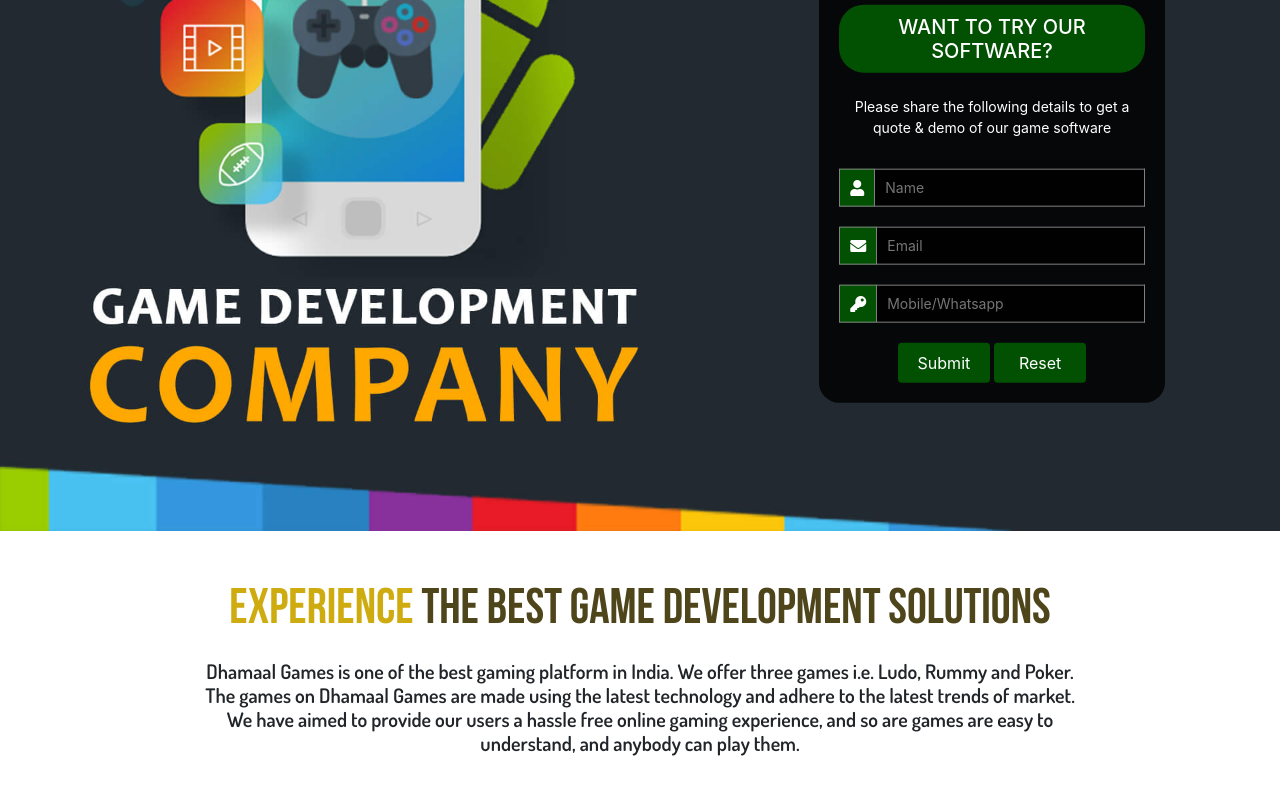
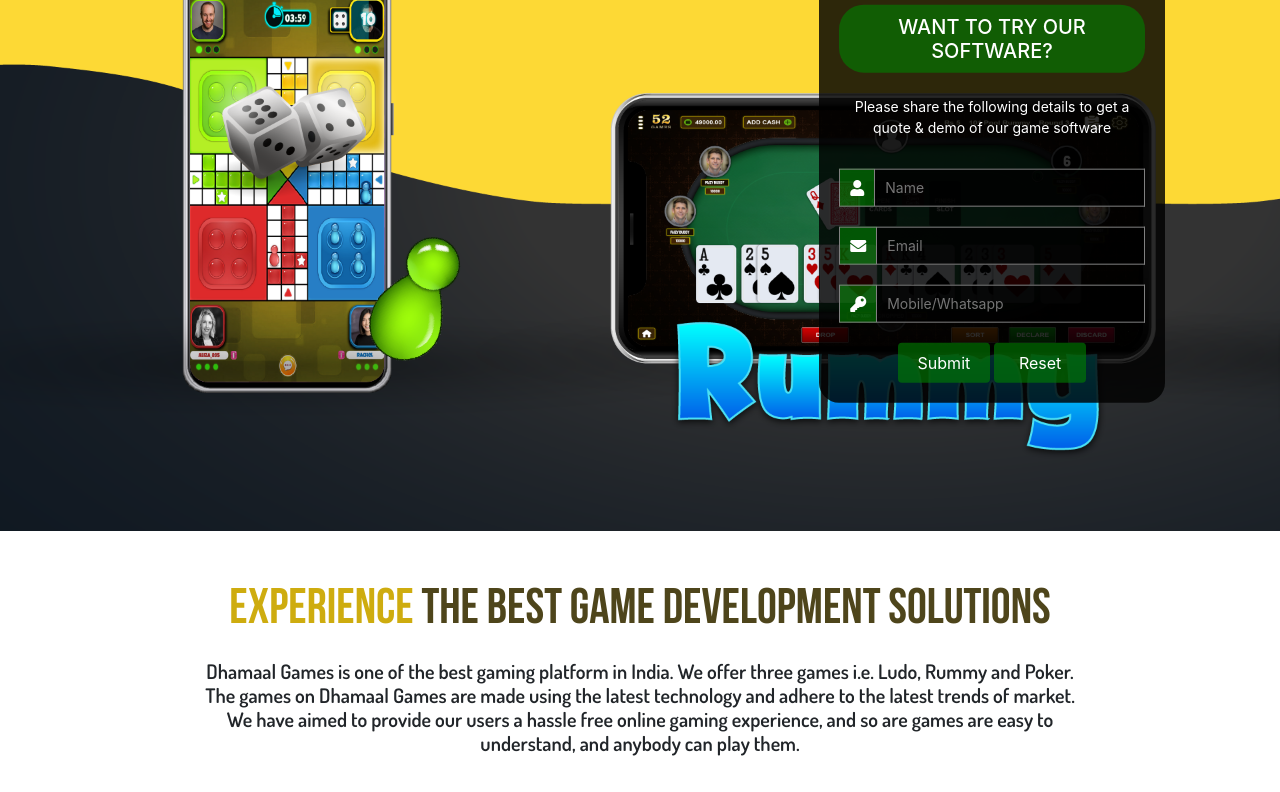
Before and after one commit to pareeklokesh/dhamaal-games, a plain HTML site: page index.html in a window 1280 px wide. Shown: the part 269-1061 px from the top of the page. Drawn offline with Linux system fonts and the light colour scheme.

Commit message:
Add files via upload

```diff
--- a/index.html
+++ b/index.html
@@ -59,7 +59,7 @@
     </header>
 
     <!-- Banner -->
-    <section class="banner" style="background-image: url('assets/img/gamedevelopment.jpg');">
+    <section class="banner" style="background-image: url('assets/img/banner.png');">
         <div class="overlay_contact_form">
             <img src="assets/img/brand_form.png">
             <h5>WANT TO TRY OUR SOFTWARE?</h5>
```
